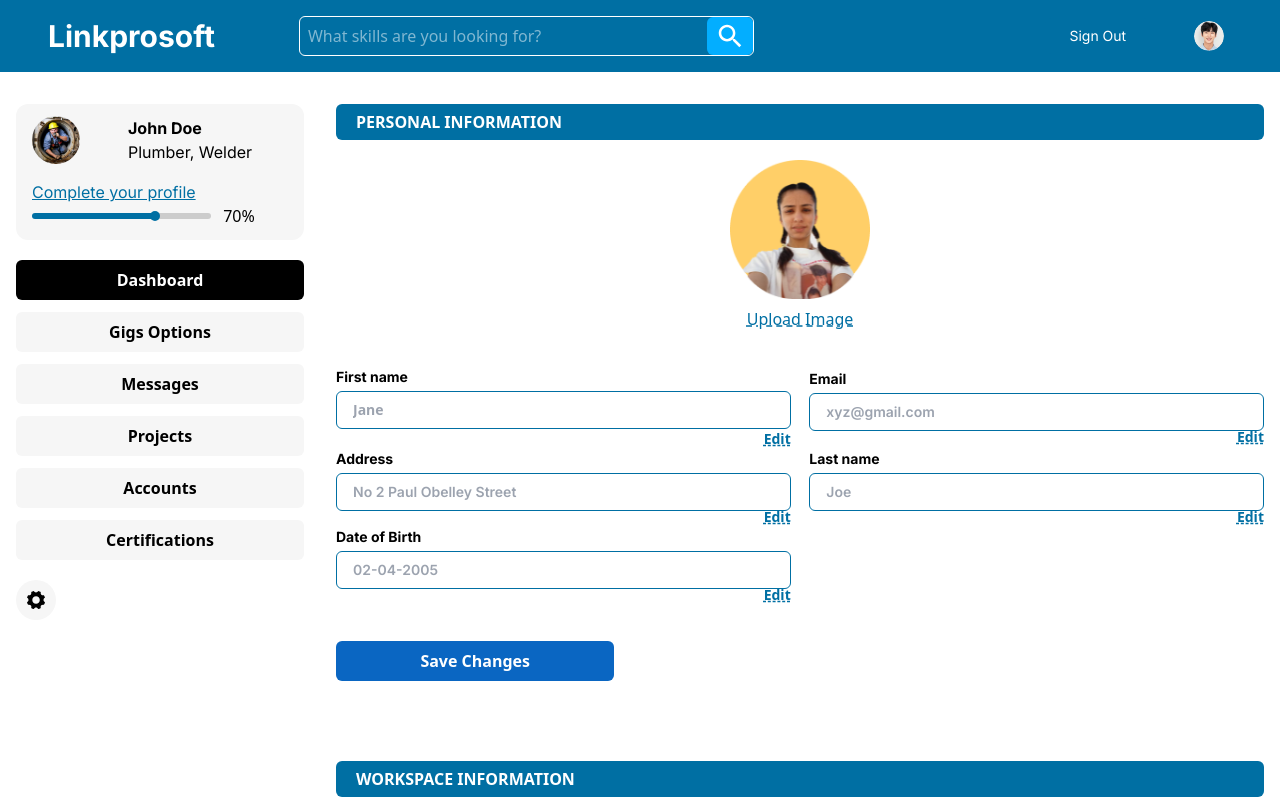
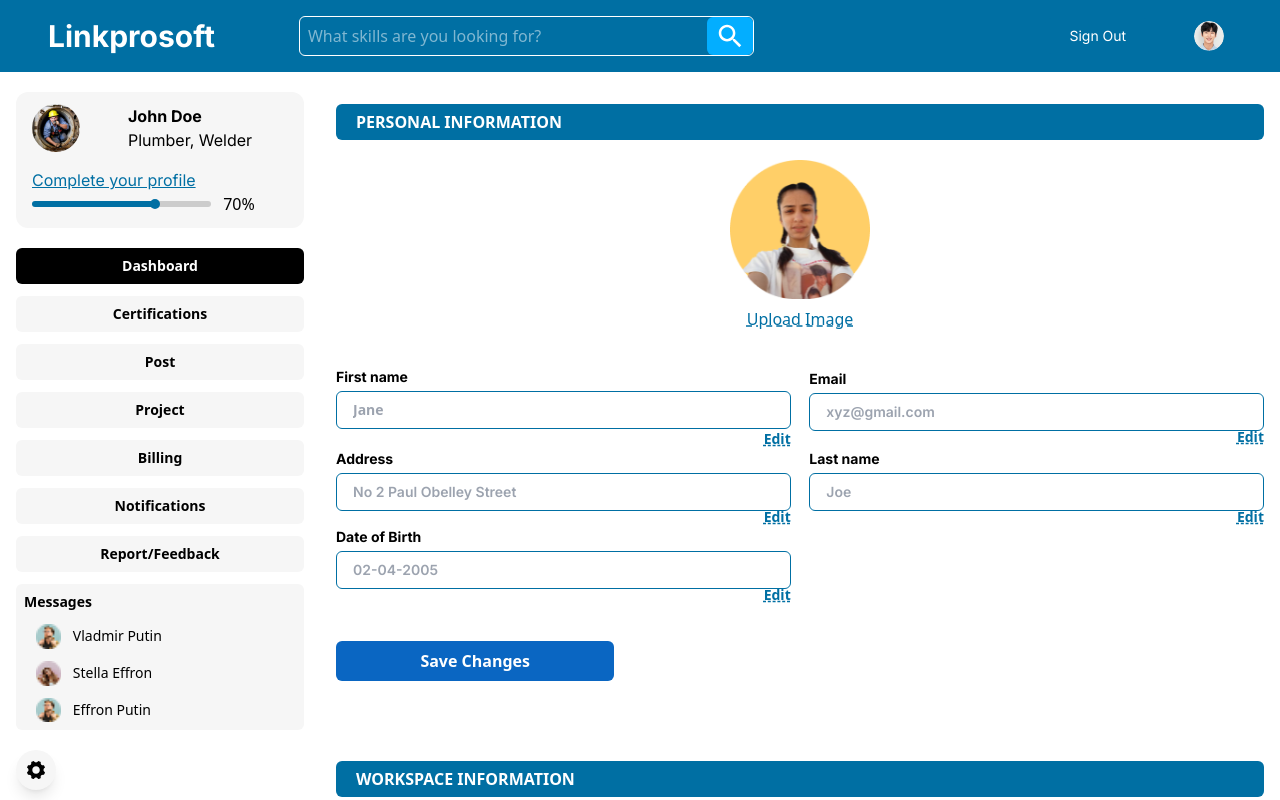
Before and after one commit to german-machine/Linkprosoft, a React (Vite) app in the folder Front-end/: page /user-dashboard in a window 1280 px wide. Shown: the top 800 px of the page. Built offline with nearby package versions, Linux system fonts and the light colour scheme.

Commit message:
added links and removed ones not needed

```diff
--- a/Front-end/src/Pages/UserDashboard/components/SideBar.jsx
+++ b/Front-end/src/Pages/UserDashboard/components/SideBar.jsx
@@ -3,6 +3,8 @@ import worker from '../assets/worker.svg'
 import { Link } from 'react-router-dom'
 import '../components/Scroll.css'
 import { IoIosSettings } from 'react-icons/io'
+import messageImg1 from "../assets/team-1.png";
+import messageImg2 from "../assets/team-3.png";
 
 
 const SideBar = ({ isToggled, location, isActive, setIsActive, setIsToggled }) => {
@@ -43,12 +45,12 @@ const SideBar = ({ isToggled, location, isActive, setIsActive, setIsToggled }) =
     return (
         <>
 
-    {<aside ref={menuRef} className={`${isToggled ? "right-0 duration-1000" : "-right-[100%] lg:right-0 duration-1000"} fixed top-0 lg:top-auto lg:left-0 lg:bottom0 w-[80%] md:w-[60%] lg:w-[30%] xl:w-[25%] bg-white lg:bg-transparent drop-shadow-lg lg:drop-shadow-none rounded-md lg:rounded-none z-[9999] overflow-x-hidden min-h-screen`}>
-        <div className="w-[90%] mx-auto flex flex-col gap-5 py-5 lg:py-0">
+            {<aside ref={menuRef} className={`${isToggled ? "right-0 duration-300" : "-right-[100%] lg:right-0 duration-300"} fixed top-0 lg:top-[9vh] lg:left-0 lg:bottom-0 w-[80%] md:w-[60%] lg:w-[30%] xl:w-[25%] bg-white lg:bg-transparent drop-shadow-lg lg:drop-shadow-none rounded-md lg:rounded-none z-[9999] lg:z-[999] overflow-x-hidden scrollbar-hide min-h-screen`}>
+                <div className="w-[90%] mx-auto flex flex-col gap-5 py-5 min-h-screen">
                     <div className='py-3 bg-[#F6F6F6] rounded-xl'>
                         <div className='flex justify- gap-4 items-center px-4'>
                             <div>
-                        <img src={worker} alt=""  className='lg:w-[60%]' />
+                                <img src={worker} alt="" className='lg:w-[60%]' />
                             </div>
                             <div>
                                 <h2 className='font-Inter font-bold text-xs lg:text-base'>John Doe</h2>
@@ -74,19 +76,65 @@ const SideBar = ({ isToggled, location, isActive, setIsActive, setIsToggled }) =
                     </div>
 
                     <div className='flex flex-col gap-3 flex-1'>
-                <Link onClick={() => setIsToggled(!isToggled)} to="dashboard" className={`${isActive === "dashboard" ? "bg-black text-white" : "bg-[#F6F6F6] text-black"} rounded-md px-2 py-3 lg:py-2 text-center w-full text-xs lg:text-base font-semibold`}>Dashboard</Link>
-                <Link onClick={() => setIsToggled(!isToggled)} to="gigs-options" className={`${isActive === "gigs-options" ? "bg-black text-white" : "bg-[#F6F6F6] text-black"} rounded-md px-2 py-3 lg:py-2 text-center w-full text-xs lg:text-base font-semibold`}>Gigs Options</Link>
-                <Link onClick={() => setIsToggled(!isToggled)} to="messages" className={`${isActive === "messages" ? "bg-black text-white" : "bg-[#F6F6F6] text-black"} rounded-md px-2 py-3 lg:py-2 text-center w-full text-xs lg:text-base font-semibold`}>Messages</Link>
-                <Link onClick={() => setIsToggled(!isToggled)} to="projects" className={`${isActive === "projects" ? "bg-black text-white" : "bg-[#F6F6F6] text-black"} rounded-md px-2 py-3 lg:py-2 text-center w-full text-xs lg:text-base font-semibold`}>Projects</Link>
-                <Link onClick={() => setIsToggled(!isToggled)} to="accounts" className={`${isActive === "accounts" ? "bg-black text-white" : "bg-[#F6F6F6] text-black"} rounded-md px-2 py-3 lg:py-2 text-center w-full text-xs lg:text-base font-semibold`}>Accounts</Link>
-                <Link onClick={() => setIsToggled(!isToggled)} to="certifications" className={`${isActive === "certifications" ? "bg-black text-white" : "bg-[#F6F6F6] text-black"} rounded-md px-2 py-3 lg:py-2 text-center w-full text-xs lg:text-base font-semibold`}>Certifications</Link>
+                        <Link onClick={() => setIsToggled(!isToggled)} to="dashboard" className={`${isActive === "dashboard" ? "bg-black text-white" : "bg-[#F6F6F6] text-black"} rounded-md px-2 py-3 lg:py-2 text-center w-full text-xs lg:text-sm font-semibold`}>Dashboard</Link>
+
+                        <Link onClick={() => setIsToggled(!isToggled)} to="certifications" className={`${isActive === "certifications" ? "bg-black text-white" : "bg-[#F6F6F6] text-black"} rounded-md px-2 py-3 lg:py-2 text-center w-full text-xs lg:text-sm font-semibold`}>Certifications</Link>
+
+                        <Link onClick={() => setIsToggled(!isToggled)} to="post" className={`${isActive === "post" ? "bg-black text-white" : "bg-[#F6F6F6] text-black"} rounded-md px-2 py-3 lg:py-2 text-center w-full text-xs lg:text-sm font-semibold`}>Post</Link>
+
+                        <Link onClick={() => setIsToggled(!isToggled)} to="projects" className={`${isActive === "projects" ? "bg-black text-white" : "bg-[#F6F6F6] text-black"} rounded-md px-2 py-3 lg:py-2 text-center w-full text-xs lg:text-sm font-semibold`}>Project</Link>
+
+                        <Link onClick={() => setIsToggled(!isToggled)} to="billing" className={`${isActive === "billing" ? "bg-black text-white" : "bg-[#F6F6F6] text-black"} rounded-md px-2 py-3 lg:py-2 text-center w-full text-xs lg:text-sm font-semibold`}>Billing</Link>
+
+                        <Link onClick={() => setIsToggled(!isToggled)} to="notifications" className={`${isActive === "notifications" ? "bg-black text-white" : "bg-[#F6F6F6] text-black"} rounded-md px-2 py-3 lg:py-2 text-center w-full text-xs lg:text-sm font-semibold`}>Notifications</Link>
+
+                        <Link onClick={() => setIsToggled(!isToggled)} to="report" className={`${isActive === "report" ? "bg-black text-white" : "bg-[#F6F6F6] text-black"} rounded-md px-2 py-3 lg:py-2 text-center w-full text-xs lg:text-sm font-semibold`}>Report/Feedback</Link>
+
+                        <div className={`bg-[#F6F6F6] text-black rounded-md px-2 py-3 lg:py-2 w-full text-xs lg:text-sm font-semibold`}>
+                            <h3>Messages</h3>
+
+                            <div className='px-3'>
+                                <div className='flex items-center gap-3 mt-3'>
+                                    <div className='w-[10%]'>
+                                        <img src={messageImg2} alt="" className='w-full' />
+                                    </div>
+                                    <div>
+                                        <h3 className='text-black font-normal'>Vladmir Putin</h3>
+                                    </div>
                                 </div>
 
-            <div className='w-full flex justify-start'>
-                <Link onClick={() => setIsToggled(!isToggled)} to="settings" className='bg-[#F6F6F6] rounded-full py-2 px-2 flex items-center justify-center'>
-                    <IoIosSettings className='text-2xl'  />
+                                <div className='flex items-center gap-3 mt-3'>
+                                    <div className='w-[10%]'>
+                                        <img src={messageImg1} alt="" className='w-full' />
+                                    </div>
+                                    <div>
+                                        <h3 className='text-black font-normal'>Stella Effron</h3>
+                                    </div>
+                                </div>
+
+                                <div className='flex items-center gap-3 mt-3'>
+                                    <div className='w-[10%]'>
+                                        <img src={messageImg2} alt="" className='w-full' />
+                                    </div>
+                                    <div>
+                                        <h3 className='text-black font-normal'>Effron Putin</h3>
+                                    </div>
+                                </div>
+                            </div>
+                        </div>
+
+                    </div>
+
+                    {/* <h2>Help</h2> */}
+                    <div className='w-full flex lg:flex-col items-center lg:items-start justify-between lg:gap-2'>
+                        <Link onClick={() => setIsToggled(!isToggled)} to="settings" className='bg-[#F6F6F6] rounded-full py-2 px-2 flex items-center justify-center shadow-lg'>
+                            <IoIosSettings className='text-2xl' />
                         </Link>
+
+                        <Link className='text-bluecolor underline w-auto flex'>Licence</Link>
                     </div>
+                    <div className='h-16'></div>
+
                 </div>
             </aside>}
         </>
```
Lines whose indentation alone changed are shown as unchanged.
